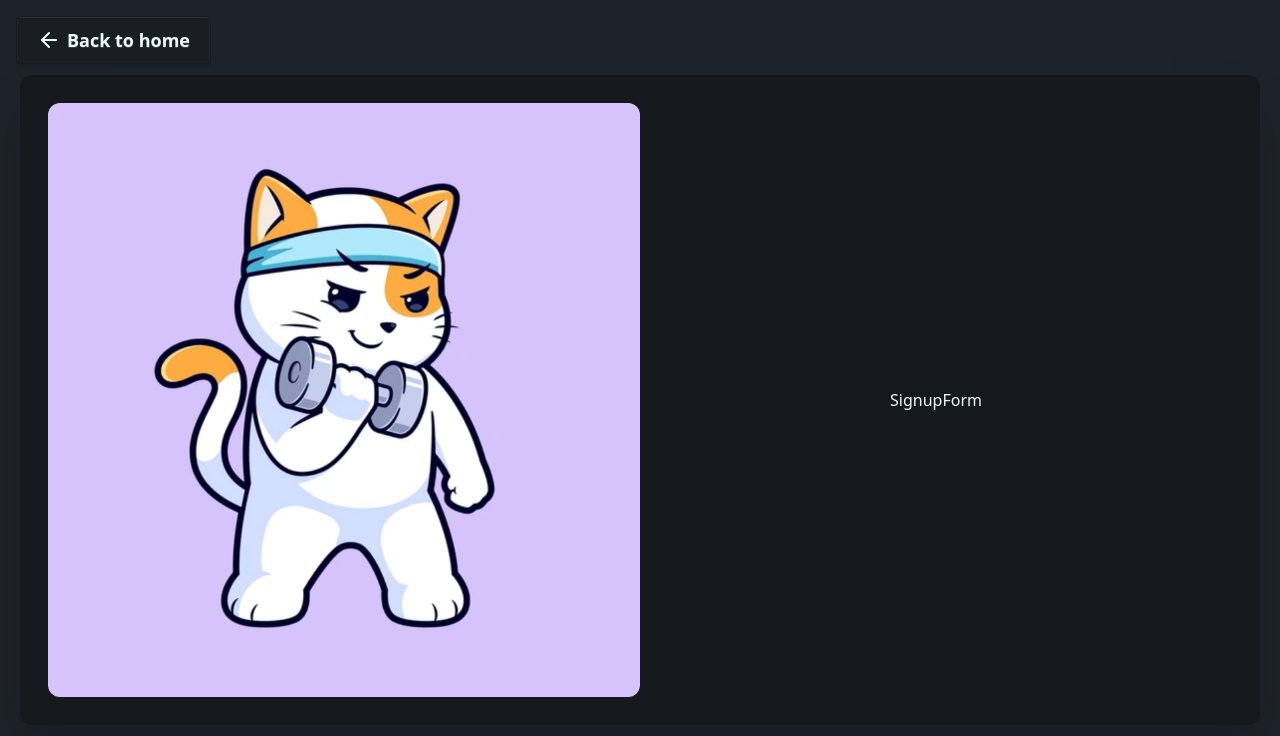
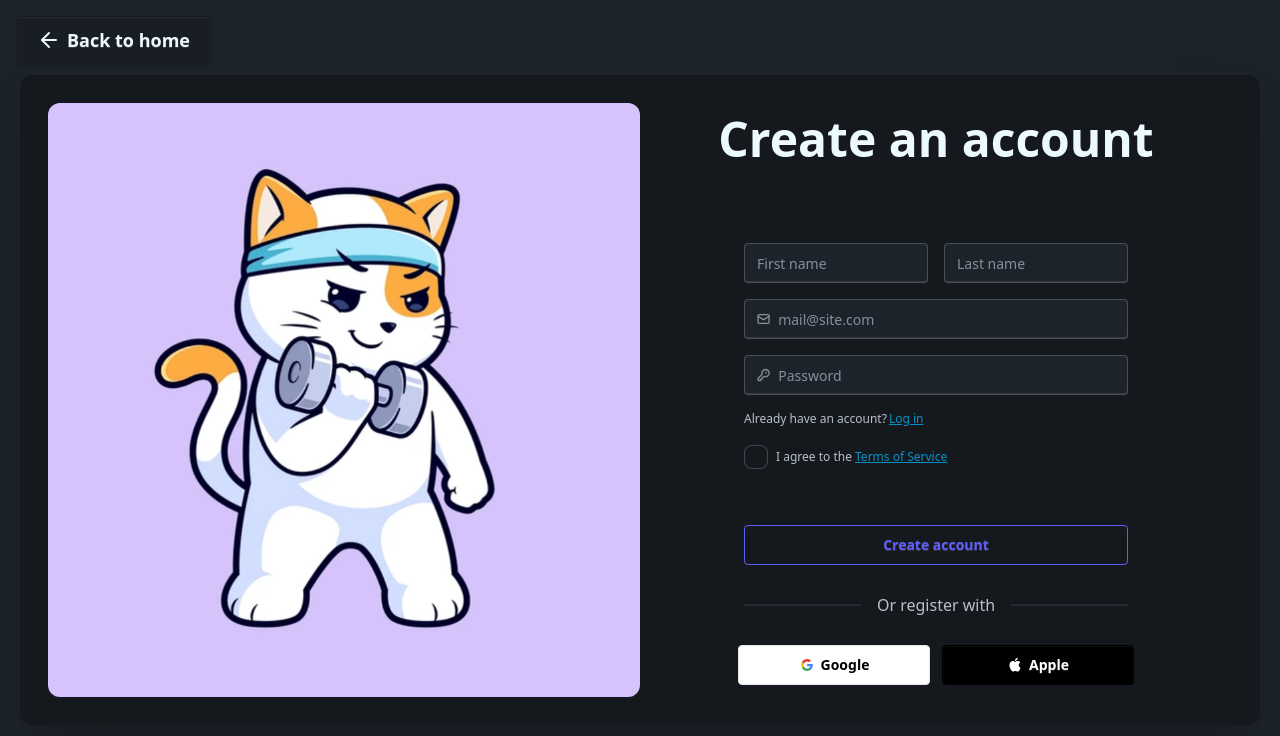
Before and after one commit to basiagaoskar/ai-workout-generator, a React (Vite) app in the folder frontend/: page /auth/signup in a window 1280 px wide. Shown: the top 736 px of the page. Built offline with nearby package versions, Linux system fonts and the light colour scheme.

Commit message:
feat(frontend): add singup page

```diff
--- a/frontend/src/pages/Auth/SignupForm.jsx
+++ b/frontend/src/pages/Auth/SignupForm.jsx
@@ -1,7 +1,94 @@
 import React from "react";
+import { Link } from "react-router-dom";
 
 function SignupForm() {
-	return <div>SignupForm</div>;
+	return (
+		<>
+			<h1 className="text-4xl lg:text-5xl font-bold mb-20 text-center">Create an account</h1>
+
+			<form action="" method="post" className="flex flex-col gap-4 w-full max-w-sm">
+				<div className="flex flex-col sm:flex-row gap-4">
+					<input type="text" placeholder="First name" className="input w-full" required />
+					<input type="text" placeholder="Last name" className="input w-full" required />
+				</div>
+
+				<label className="input validator w-full">
+					<svg className="h-[1em] opacity-50" xmlns="http://www.w3.org/2000/svg" viewBox="0 0 24 24">
+						<g strokeLinejoin="round" strokeLinecap="round" strokeWidth="2.5" fill="none" stroke="currentColor">
+							<rect width="20" height="16" x="2" y="4" rx="2"></rect>
+							<path d="m22 7-8.97 5.7a1.94 1.94 0 0 1-2.06 0L2 7"></path>
+						</g>
+					</svg>
+					<input type="email" placeholder="mail@site.com" required />
+				</label>
+				<label className="input validator w-full">
+					<svg className="h-[1em] opacity-50" xmlns="http://www.w3.org/2000/svg" viewBox="0 0 24 24">
+						<g strokeLinejoin="round" strokeLinecap="round" strokeWidth="2.5" fill="none" stroke="currentColor">
+							<path d="M2.586 17.414A2 2 0 0 0 2 18.828V21a1 1 0 0 0 1 1h3a1 1 0 0 0 1-1v-1a1 1 0 0 1 1-1h1a1 1 0 0 0 1-1v-1a1 1 0 0 1 1-1h.172a2 2 0 0 0 1.414-.586l.814-.814a6.5 6.5 0 1 0-4-4z"></path>
+							<circle cx="16.5" cy="7.5" r=".5" fill="currentColor"></circle>
+						</g>
+					</svg>
+					<input
+						type="password"
+						required
+						placeholder="Password"
+						minLength="8"
+						pattern="(?=.*\d)(?=.*[a-z])(?=.*[A-Z]).{8,}"
+						title="Must be more than 8 characters, including number, lowercase letter, uppercase letter"
+					/>
+				</label>
+				<p className="validator-hint hidden">
+					Must be more than 8 characters, including
+					<br />
+					At least one number <br />
+					At least one lowercase letter <br />
+					At least one uppercase letter
+				</p>
+				<div className="flex flex-col sm:flex-row text-xs opacity-75 gap-0.5">
+					<p>Already have an account? </p>
+					<Link to="/auth/login" className="underline text-info">
+						Log in
+					</Link>
+				</div>
+				<div className="">
+					<input type="checkbox" className="checkbox validator" required title="Required" />
+					<p className="inline-block ml-2 text-xs opacity-75">
+						I agree to the{" "}
+						<Link to="/tos" className="underline text-info">
+							Terms of Service
+						</Link>
+					</p>
+				</div>
+				<button className="btn btn-outline btn-primary btn-block mt-10">Create account</button>
+
+				<div className="divider opacity-75">Or register with</div>
+				<div className="flex flex-col lg:flex-row w-full gap-3 justify-center">
+					<button className="btn w-full lg:w-1/2 bg-white text-black border-[#e5e5e5]">
+						<svg aria-label="Google logo" width="16" height="16" xmlns="http://www.w3.org/2000/svg" viewBox="0 0 512 512">
+							<g>
+								<path d="m0 0H512V512H0" fill="#fff"></path>
+								<path fill="#34a853" d="M153 292c30 82 118 95 171 60h62v48A192 192 0 0190 341"></path>
+								<path fill="#4285f4" d="m386 400a140 175 0 0053-179H260v74h102q-7 37-38 57"></path>
+								<path fill="#fbbc02" d="m90 341a208 200 0 010-171l63 49q-12 37 0 73"></path>
+								<path fill="#ea4335" d="m153 219c22-69 116-109 179-50l55-54c-78-75-230-72-297 55"></path>
+							</g>
+						</svg>
+						Google
+					</button>
+
+					<button className="btn w-full lg:w-1/2 bg-black text-white border-black">
+						<svg aria-label="Apple logo" width="16" height="16" xmlns="http://www.w3.org/2000/svg" viewBox="0 0 1195 1195">
+							<path
+								fill="white"
+								d="M1006.933 812.8c-32 153.6-115.2 211.2-147.2 249.6-32 25.6-121.6 25.6-153.6 6.4-38.4-25.6-134.4-25.6-166.4 0-44.8 32-115.2 19.2-128 12.8-256-179.2-352-716.8 12.8-774.4 64-12.8 134.4 32 134.4 32 51.2 25.6 70.4 12.8 115.2-6.4 96-44.8 243.2-44.8 313.6 76.8-147.2 96-153.6 294.4 19.2 403.2zM802.133 64c12.8 70.4-64 224-204.8 230.4-12.8-38.4 32-217.6 204.8-230.4z"
+							></path>
+						</svg>
+						Apple
+					</button>
+				</div>
+			</form>
+		</>
+	);
 }
 
 export default SignupForm;
```
